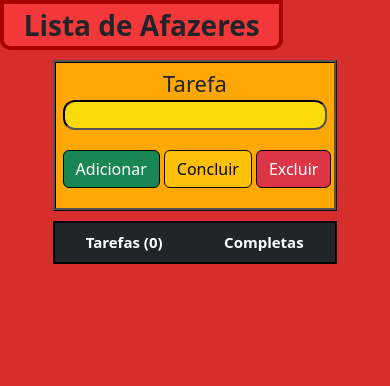
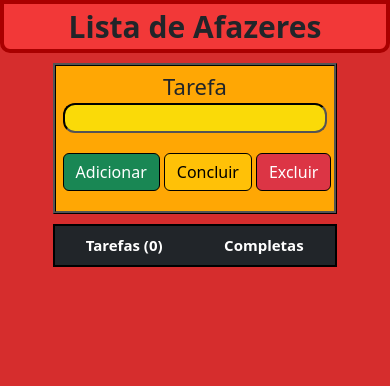
Before and after one commit to Yuri3358/todo-list, a plain HTML site: page index.html in a window 390 px wide. Drawn offline with nearby package versions, Linux system fonts and the light colour scheme; no server answers.

Commit message:
fix(header): removed responsive width size

```diff
--- a/style.css
+++ b/style.css
@@ -64,8 +64,7 @@ label {
     }
 
     header {
-        font-size: 28px;
-        width: 7.5cm;
+        font-size: 30px;
     }
 
     label {
```
